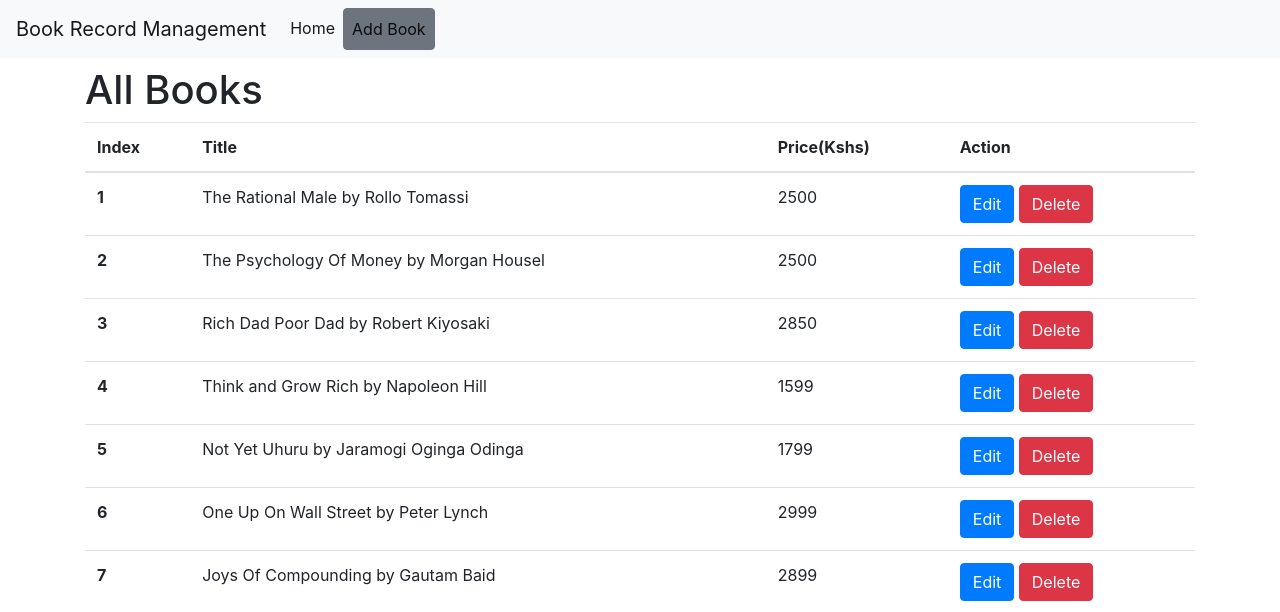
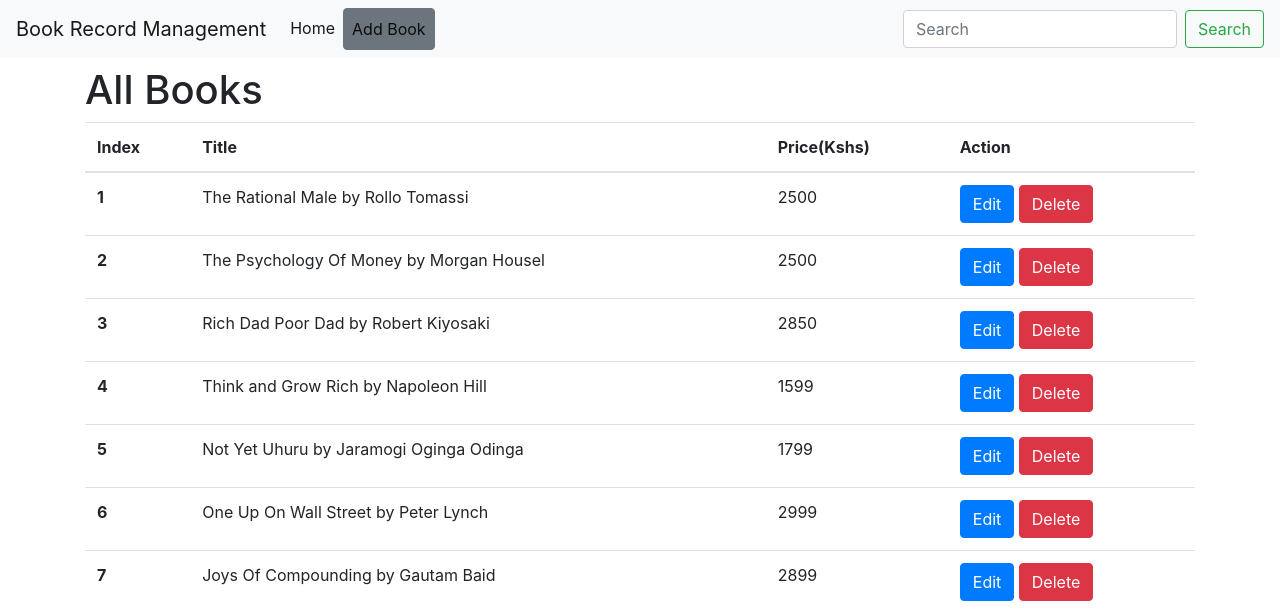
Before and after one commit to DAMunene/Library-System, a Django app: page / in a window 1280 px wide. Shown: the top 612 px of the page. Run offline with Django 5.2, Linux system fonts and the light colour scheme; data comes from the database, SQL or seed files in the repository.

Commit message:
updated the seebook.html file again since as it was running well locally

```diff
--- a/brm/settings.py
+++ b/brm/settings.py
@@ -114,6 +114,7 @@ WSGI_APPLICATION = 'brm.wsgi.application'
 # DATABASES = {
     # 'default': dj_databxcase_url.parse(database_url)
 # }
+
 DATABASES = {
     "default": {
         "ENGINE": 'django.db.backends.postgresql',
--- a/brmapp/templates/seebook.html
+++ b/brmapp/templates/seebook.html
@@ -14,7 +14,8 @@
     <nav class="navbar navbar-expand-lg navbar-light bg-light">
         <a class="navbar-brand" href="#">Book Record Management</a>
         <button class="navbar-toggler" type="button" data-toggle="collapse" data-target="#navbarText" aria-controls="navbarText" aria-expanded="false" aria-label="Toggle navigation">
-/        </button>
+          <span class="navbar-toggler-icon"></span>
+        </button>
         <div class="collapse navbar-collapse" id="navbarText">
           <ul class="navbar-nav mr-auto">
                 <li class="nav-item active">
@@ -28,10 +29,10 @@
           </ul>
 
             <!-- search form -->
-            <!-- <form class="form-inline my-2 my-lg-0">
+            <form class="form-inline my-2 my-lg-0">
               <input class="form-control mr-sm-2" type="search" placeholder="Search" aria-label="Search">
               <button class="btn btn-outline-success my-2 my-sm-0" type="submit">Search</button>
-          </form> -->
+          </form>
 
         </div>
       </nav>
```
